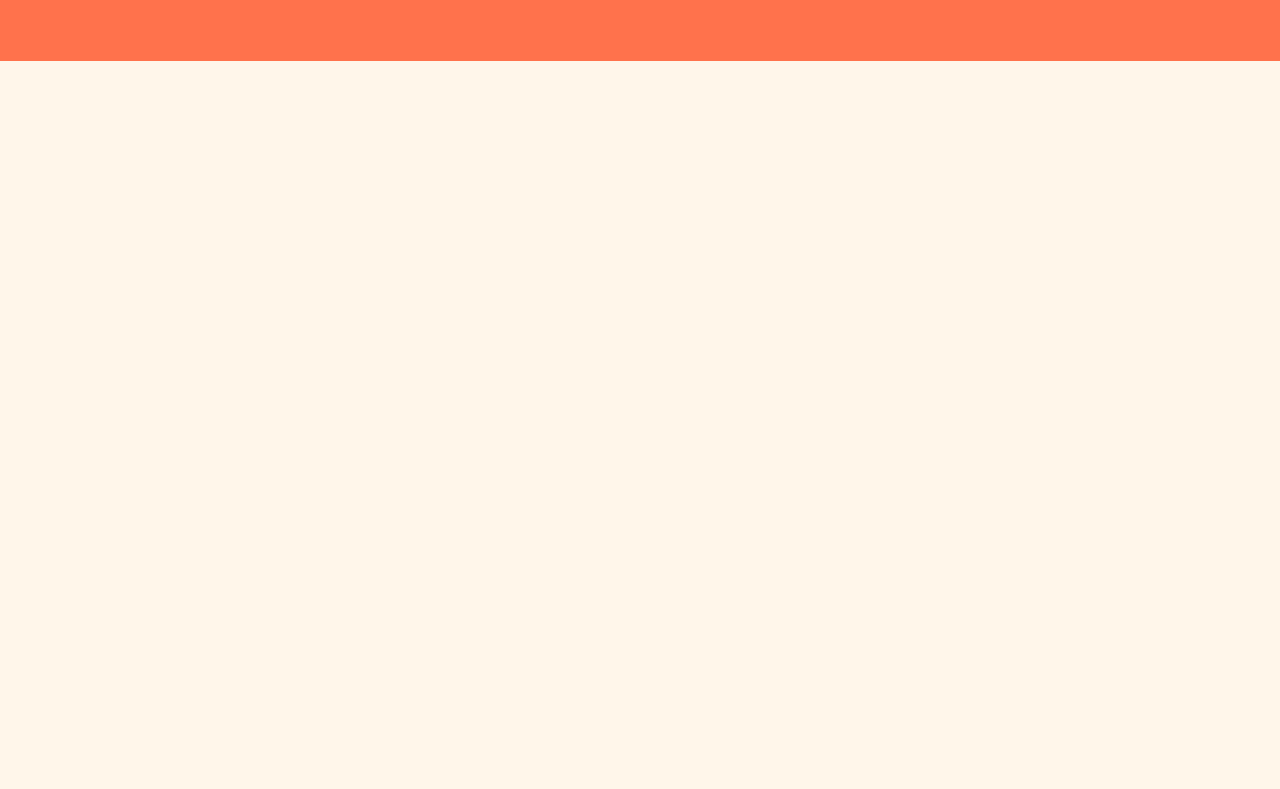
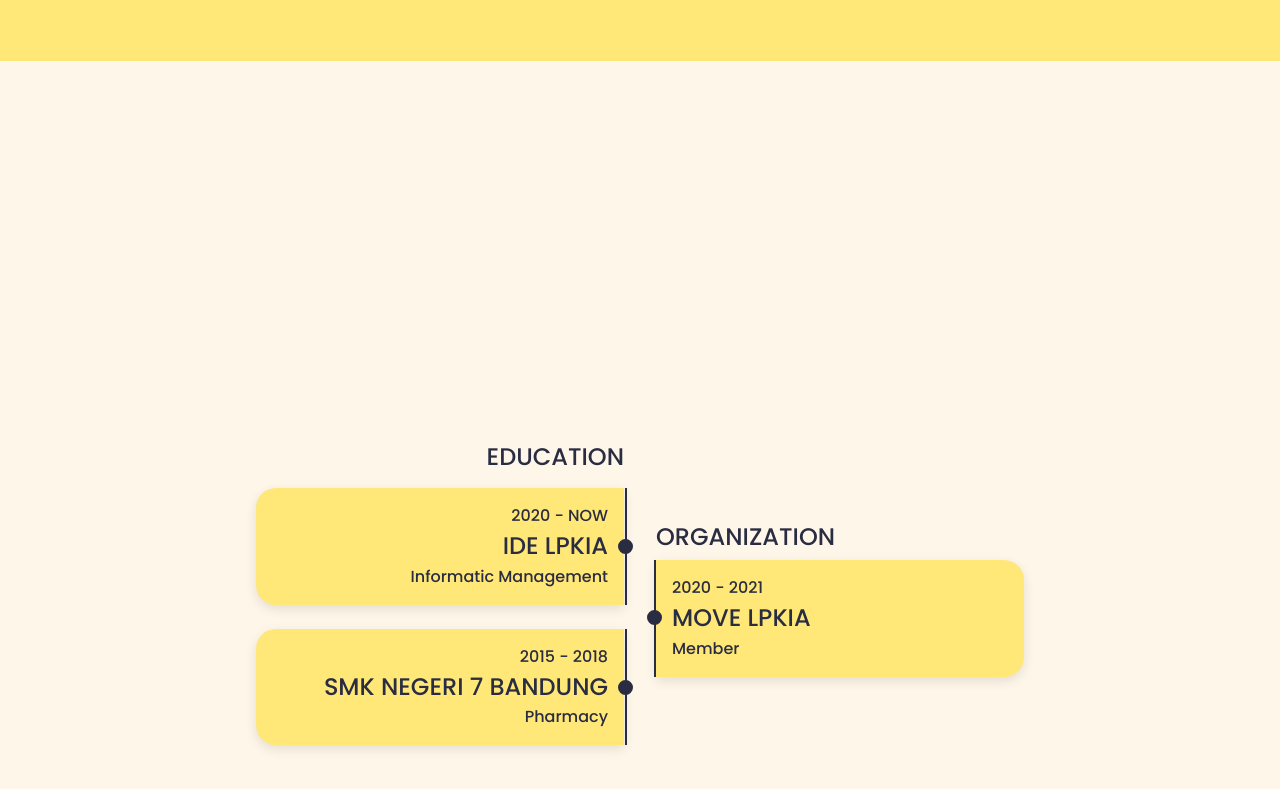
Before and after one commit to rismapa/rismapa.github.io, a plain HTML site: page index.html in a window 1280 px wide. Shown: the part 1189-1978 px from the top of the page. Drawn offline with nearby package versions, Linux system fonts and the light colour scheme.

Commit message:
first commit

```diff
--- a/index.html
+++ b/index.html
@@ -65,7 +65,43 @@
     </section>
     <!-- about end -->
     <!-- resume begin -->
-    <section id="resume"></section>
+    <section id="resume">
+      <div class="container row justify-content-center mx-auto">
+        <div class="timeline-right col-sm-6 p-3">
+          <h4 class=" text-end my-3">EDUCATION</h4>
+          <div class="timeline-body-left mb-4">
+            <div class="timeline-item-left p-2 text-end">
+              <p class="date mb-1">2020 - NOW</p>
+              <div class="content">
+                <h4 class="title mb-1">IDE LPKIA</h4>
+                <p class="jurusan m-0">Informatic Management</p>
+              </div>
+            </div>
+          </div>
+          <div class="timeline-body-left mb-4">
+            <div class="timeline-item-left p-2 text-end">
+              <p class="date mb-1">2015 - 2018</p>
+              <div class="content">
+                <h4 class="title mb-1">SMK NEGERI 7 BANDUNG</h4>
+                <p class="jurusan m-0">Pharmacy</p>
+              </div>
+            </div>
+          </div>
+        </div>
+        <div class="timeline-right col-sm-6 p-3">
+          <h4 class="judul-resume">ORGANIZATION</h4>
+          <div class="timeline-body-right mb-2">
+            <div class="timeline-item-right p-2">
+              <p class="date mb-1">2020 - 2021</p>
+              <div class="content">
+                <h4 class="title mb-1">MOVE LPKIA</h4>
+                <p class="jurusan m-0">Member</p>
+              </div>
+            </div>
+          </div>
+
+        </div>
+    </section>
     <!-- resume end -->
     <!-- skills begin -->
     <section id="skills" class="section-skills d-flex justify-content-center align-items-center">
--- a/style.css
+++ b/style.css
@@ -146,6 +146,10 @@ nav ul li a:hover {
   .gallery li {
     flex-direction: column;
   }
+
+  .judul-resume {
+    margin-top: 0;
+  }
 }
 
 .home-section {
@@ -169,7 +173,7 @@ nav ul li a:hover {
 .kotak {
   width: 100%;
   height: 300px;
-  background-color: #ff724c;
+  background-color: #ffe877;
 }
 
 .isi {
@@ -182,6 +186,76 @@ nav ul li a:hover {
 #resume {
   width: 100%;
   min-height: 75vh;
+}
+
+.timeline-left,
+.timeline-right {
+  max-width: 400px;
+}
+
+.timeline-right {
+  margin-top: 25vh;
+}
+
+.timeline-body-right,
+.timeline-body-left {
+  position: relative;
+  background-color: #ffe877;
+  /* margin-right: 100px; */
+  padding: 8px;
+  box-shadow: rgba(0, 0, 0, 0.1) 0px 4px 12px;
+}
+.timeline-body-left {
+  border-radius: 20px 0 0px 20px;
+}
+.timeline-body-right {
+  border-radius: 0 20px 20px 0;
+}
+
+.timeline-body-left::after,
+.timeline-body-right::after {
+  position: absolute;
+  content: '';
+  width: 2px;
+  height: 100%;
+  background-color: #2a2c41;
+  top: 0;
+}
+
+.timeline-body-left::after {
+  right: -3px;
+}
+
+.timeline-body-right::after {
+  left: -2px;
+}
+
+.timeline-item-left {
+  position: relative;
+}
+
+.timeline-item-left::after,
+.timeline-item-right::after {
+  position: absolute;
+  content: '';
+  width: 15px;
+  height: 15px;
+  border-radius: 50%;
+  border: 3px solid #2a2c41;
+  background-color: #2a2c41;
+  top: 43%;
+  z-index: 9;
+}
+
+.timeline-item-left::after {
+  right: -17px;
+}
+.timeline-item-right::after {
+  left: -9px;
+}
+
+.judul-resume {
+  margin-top: 6rem;
 }
 
 /* skills */
```
